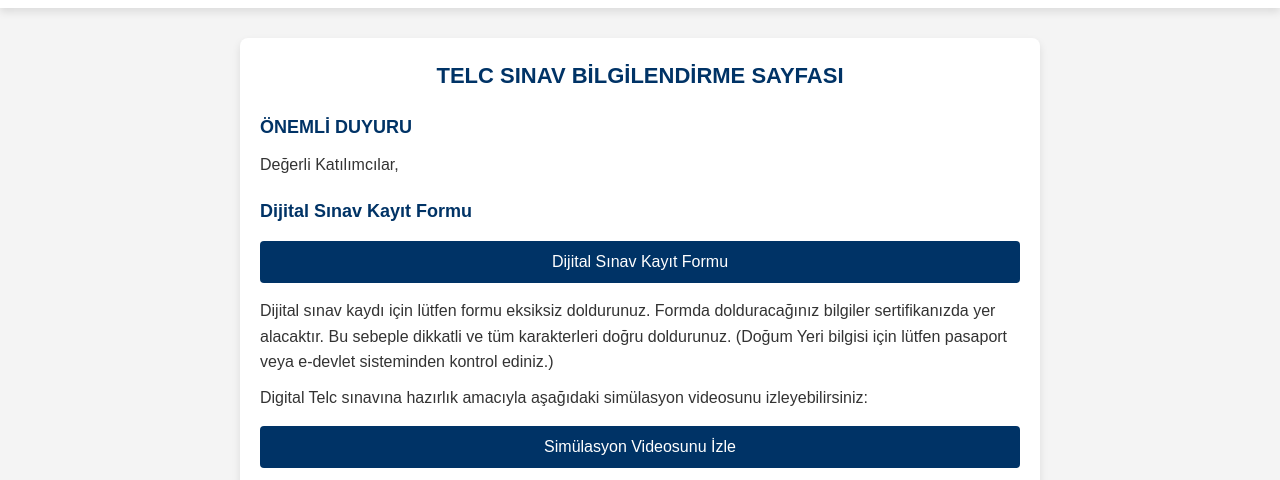
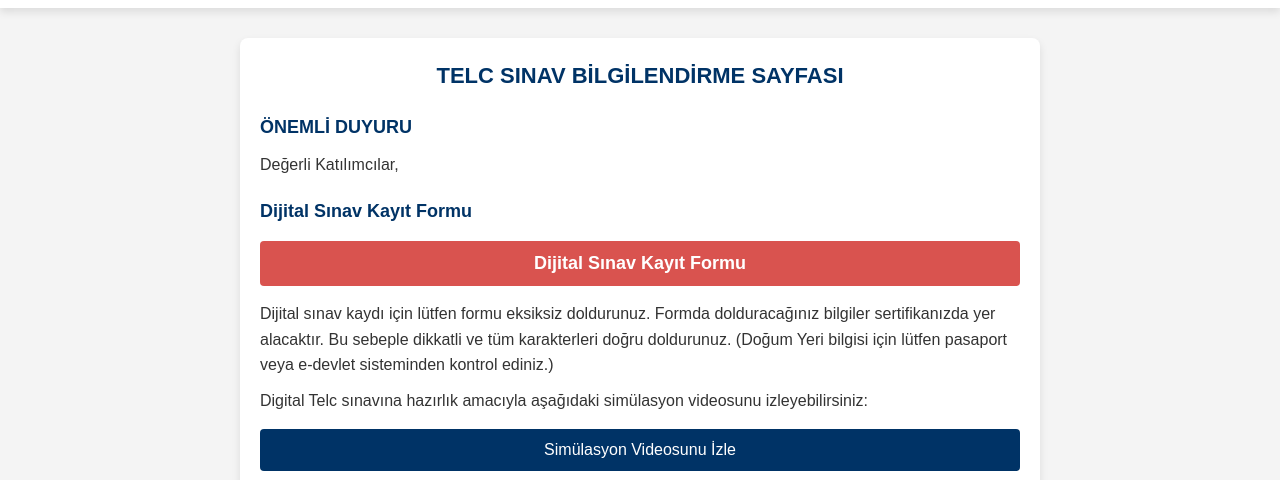
Before and after one commit to onurqlp/TELC_KAYIT, a plain HTML site: page index.html in a window 1280 px wide. Shown: the part 288-768 px from the top of the page. Drawn offline with Linux system fonts and the light colour scheme.

Commit message:
Update index.html

```diff
--- a/index.html
+++ b/index.html
@@ -74,6 +74,27 @@
             font-size: 16px;
         }
 
+        /* Dijital Sınav Kayıt Formu Butonu ve WP Butonu için stil */
+        .important-button {
+            display: block;
+            width: 100%;
+            background-color: #d9534f; /* Kırmızı renk */
+            color: white;
+            border: none;
+            padding: 12px;
+            text-align: center;
+            margin: 15px 0;
+            font-size: 18px; /* Butonun fontu büyütüldü */
+            font-weight: bold;
+            cursor: pointer;
+            border-radius: 4px;
+            transition: background-color 0.3s ease;
+        }
+
+        .important-button:hover {
+            background-color: #c9302c; /* Hover efektinde daha koyu kırmızı */
+        }
+
         button {
             display: block;
             width: 100%;
@@ -131,7 +152,7 @@
             .announcement h3 {
                 font-size: 16px;
             }
-            button {
+            button, .important-button {
                 font-size: 14px;
             }
         }
@@ -154,7 +175,7 @@
             <h3>ÖNEMLİ DUYURU</h3>
             <p>Değerli Katılımcılar,</p>
             <h3>Dijital Sınav Kayıt Formu</h3>
-            <button onclick="window.open('https://forms.gle/cjsJkmcbwhisAna5A')">Dijital Sınav Kayıt Formu</button>
+            <button class="important-button" onclick="window.open('https://forms.gle/cjsJkmcbwhisAna5A')">Dijital Sınav Kayıt Formu</button>
             <p>Dijital sınav kaydı için lütfen formu eksiksiz doldurunuz. Formda dolduracağınız bilgiler sertifikanızda yer alacaktır. Bu sebeple dikkatli ve tüm karakterleri doğru doldurunuz. (Doğum Yeri bilgisi için lütfen pasaport veya e-devlet sisteminden kontrol ediniz.)</p>
 
             <p>Digital Telc sınavına hazırlık amacıyla aşağıdaki simülasyon videosunu izleyebilirsiniz:</p>
@@ -173,7 +194,7 @@
 
             <h3>Önemli Hatırlatma</h3>
             <p>Sınavın herhangi bir bölümünden geçmiş olan katılımcılar, tek bir bölümden sınava katılacaklarsa, geçtiklerine dair belgelerinin fotoğrafını aşağıdaki WhatsApp numarasına gönderebilirler.</p>
-            <button onclick="window.open('https://api.whatsapp.com/send?phone=+9053370626920&text=Katılacağım%20Telc%20sınavının%20bir%20bölümünden%20başarılı%20olduğumu%20gösteren%20belgeyi%20ekte%20gönderiyorum.%20ADINIZ%20,%20SINAV%20TARİHİ%20VE%20SEVİYESİ.')">Belge Gönder (WhatsApp)</button>
+            <button class="important-button" onclick="window.open('https://api.whatsapp.com/send?phone=+9053370626920&text=Katılacağım%20Telc%20sınavının%20bir%20bölümünden%20başarılı%20olduğumu%20gösteren%20belgeyi%20ekte%20gönderiyorum.%20ADINIZ%20,%20SINAV%20TARİHİ%20VE%20SEVİYESİ.')">Belge Gönder (WhatsApp)</button>
 
             <div class="contact-info">
                 <h3>Kurum İletişim Bilgileri</h3>
```
